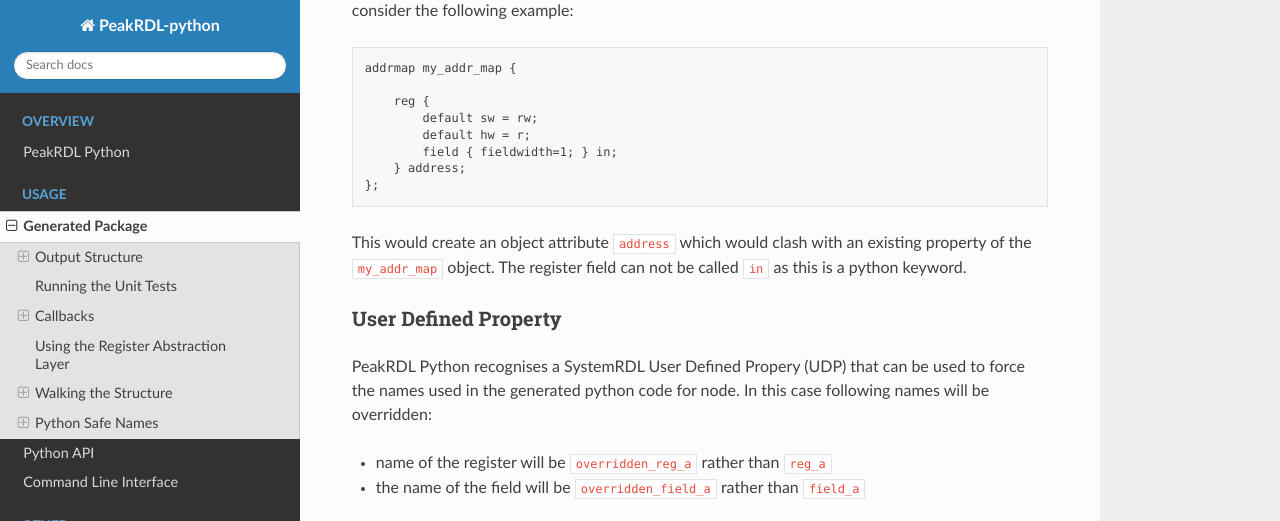
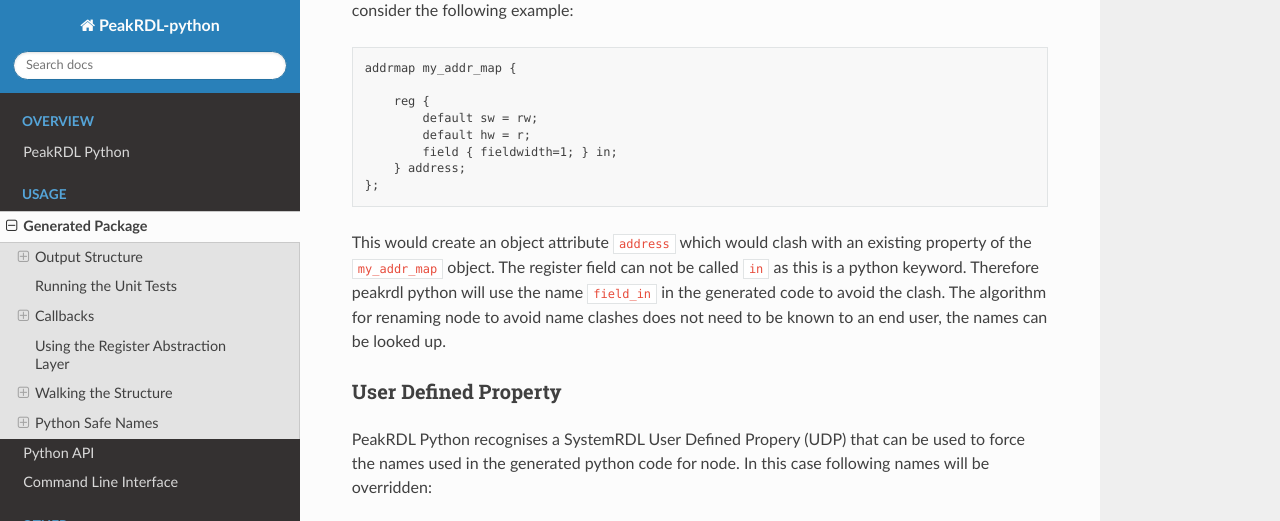
Before and after one commit to krcb197/PeakRDL-python, a Sphinx documentation site: the page built from docs/generated_package.rst, in a window 1280 px wide and 900 px high, scrolled down 8671 px, cut to the strip 0-521 px from the top of the window. Built offline with Sphinx 7.4.7 and the Read the Docs theme 2.0.0, drawn with Linux system fonts in a browser that asks for light colours.

Commit message:
Documentation improvement

```diff
--- a/docs/generated_package.rst
+++ b/docs/generated_package.rst
@@ -384,6 +384,9 @@
 
 This would create an object attribute ``address`` which would clash with an existing property of
 the ``my_addr_map`` object. The register field can not be called ``in`` as this is a python keyword.
+Therefore peakrdl python will use the name ``field_in`` in the generated code to avoid the clash.
+The algorithm for renaming node to avoid name clashes does not need to be known to an end user,
+the names can be looked up.
 
 User Defined Property
 ---------------------
```
